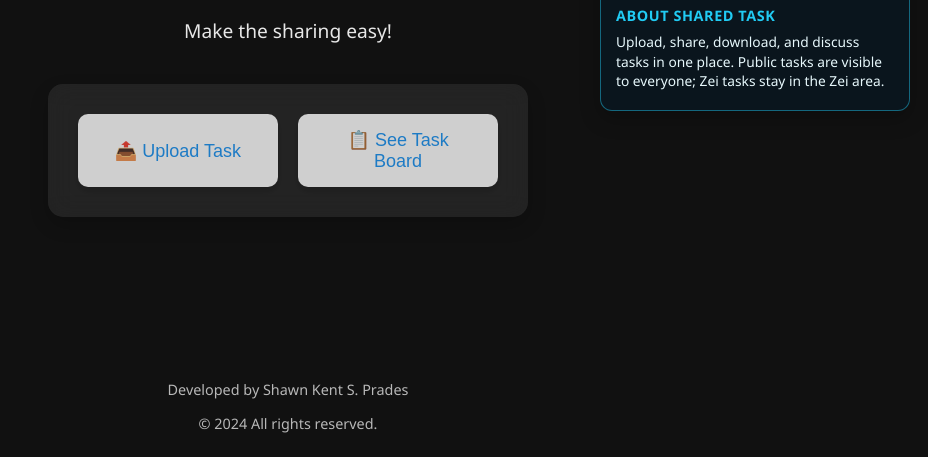
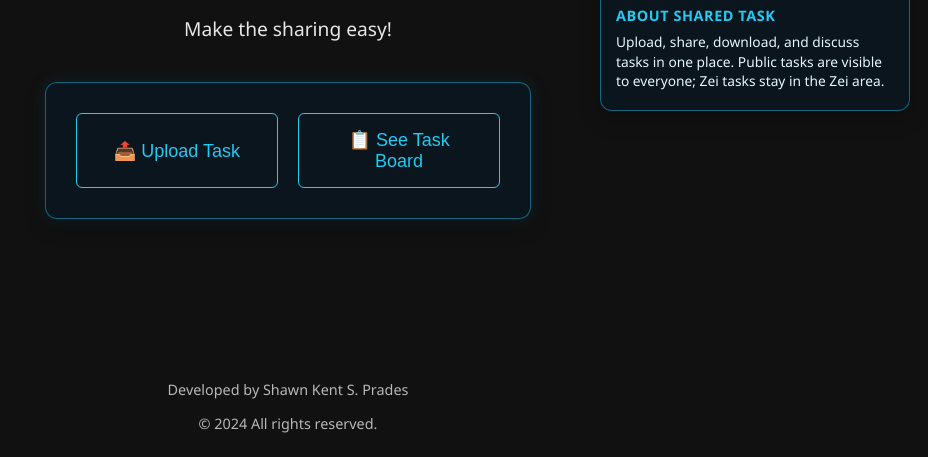
Before and after one commit to kentprades/SharedTask, a website: page index.html in a window 1280 px wide. Shown: the part 343-800 px from the top of the page, without its empty margins (352-1280 px from the left). Drawn offline with Linux system fonts and the light colour scheme.

Commit message:
Add files via upload

```diff
--- a/index.html
+++ b/index.html
@@ -52,16 +52,16 @@
     }
 
     .card {
-      background: rgba(255,255,255,0.1);
+      background: rgba(10, 24, 34, 0.78);
       backdrop-filter: blur(12px);
-      border-radius: 15px;
+      border: 1px solid rgba(33, 203, 243, 0.45);
+      border-radius: 12px;
       padding: 30px;
-      box-shadow: 0 8px 20px rgba(0,0,0,0.25);
+      box-shadow: 0 8px 20px rgba(0,0,0,0.25), 0 0 18px rgba(33,203,243,0.12);
       display: flex;
       flex-direction: column;
       align-items: center;
       gap: 20px;
-      opacity: 0.8;
     }
 
     .whats-new {
@@ -196,6 +196,22 @@
       gap: 20px;
       width: 100%;
       max-width: 500px;
+    }
+
+    .button-group button {
+      background: transparent;
+      color: #21cbf3;
+      border: 1px solid #21cbf3;
+      border-radius: 6px;
+      box-shadow: none;
+    }
+
+    .button-group button:hover,
+    .updates-button:hover {
+      background: rgba(33,203,243,0.12);
+      color: #fff;
+      transform: translateY(-2px);
+      box-shadow: 0 0 15px rgba(33,203,243,0.55);
     }
 
     button {
```
